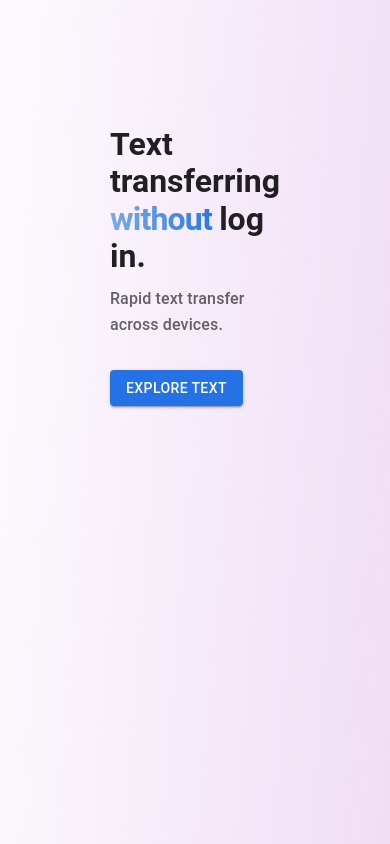
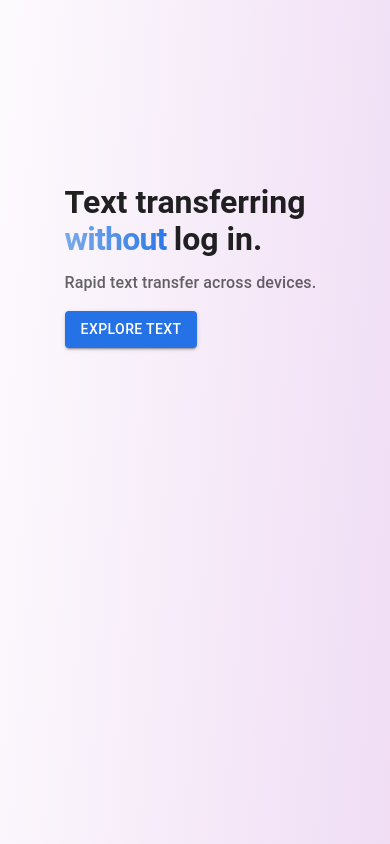
Before and after one commit to andygqw/GWTool_React, a React (Create React App) app: page / in a window 390 px wide. Shown: the part 1000-1844 px from the top of the page. Built offline with nearby package versions, Linux system fonts and the light colour scheme.

Commit message:
fixed landing page sections on phone screen

```diff
--- a/src/App.css
+++ b/src/App.css
@@ -56,9 +56,6 @@
   align-items: center;
 }
 
-.feature-card {
-  max-width: 55%;
-}
 
 
 @media (min-width: 768px) {
--- a/src/Component/LandingPage.js
+++ b/src/Component/LandingPage.js
@@ -82,7 +82,7 @@ const LandingPage = ({mode, isLoggedIn}) => {
                     sx={{
                         fontWeight: 'bold',
                         color: theme.palette.text.primary,
-                        fontSize: { xs: '2rem', sm: '2.5rem', md: '3.75rem' }
+                        fontSize: {xs: '2rem', sm: '2.5rem', md: '3.75rem'}
                     }}
                 >
                     {isLoggedIn ? (
@@ -101,7 +101,7 @@ const LandingPage = ({mode, isLoggedIn}) => {
                     sx={{
                         color: theme.palette.text.secondary,
                         mb: 4,
-                        fontSize: { xs: '1rem', sm: '1.25rem' },
+                        fontSize: {xs: '1rem', sm: '1.25rem'},
                     }}
                 >
                     Rapid online tools for single user.
@@ -121,8 +121,8 @@ const LandingPage = ({mode, isLoggedIn}) => {
                             <Button variant="contained"
                                     color="primary"
                                     sx={{
-                                        mr: { xs: 0, sm: 2},
-                                        width: { xs: '100%', sm: 'auto' },
+                                        mr: {xs: 0, sm: 2},
+                                        width: {xs: '100%', sm: 'auto'},
                                     }}
                                     onClick={() => navigate('/register')}
                             >
@@ -131,8 +131,8 @@ const LandingPage = ({mode, isLoggedIn}) => {
                             <Button variant="outlined"
                                     color="secondary"
                                     sx={{
-                                        mt: { xs: 1, sm: 0},
-                                        width: { xs: '100%', sm: 'auto' },
+                                        mt: {xs: 1, sm: 0},
+                                        width: {xs: '100%', sm: 'auto'},
                                     }}
                                     onClick={() => navigate('/login')}
                             >
@@ -146,14 +146,14 @@ const LandingPage = ({mode, isLoggedIn}) => {
                     sx={{
                         position: 'absolute',
                         bottom: '20px',
-                        left: { xs: '48%', sm: '50%'},
+                        left: {xs: '48%', sm: '50%'},
                         transform: 'translateX(-50%)',
                         animation: 'bounce 2s infinite'
                     }}
                 >
                     <KeyboardDoubleArrowDownIcon
                         sx={{
-                            fontSize: { xs: '2rem', sm: '3rem'},
+                            fontSize: {xs: '2rem', sm: '3rem'},
                             color: theme.palette.text.secondary
                         }}
                     />
@@ -187,7 +187,11 @@ const LandingPage = ({mode, isLoggedIn}) => {
                     <div className={'feature-section'}>
                         <Box
                             sx={{display: 'flex', justifyContent: 'space-around', alignItems: 'center', width: '100%'}}>
-                            <Box className={'feature-card'} sx={{flexBasis: '45%', textAlign: 'left'}}>
+                            <Box sx={{
+                                flexBasis: { xs: '80%', sm: '45%'},
+                                textAlign: 'left',
+                                maxWidth: {xs: '80%', sm: '55%'},
+                            }}>
                                 <Typography
                                     variant="h3"
                                     component="h2"
@@ -195,7 +199,7 @@ const LandingPage = ({mode, isLoggedIn}) => {
                                     sx={{
                                         fontWeight: 'bold',
                                         color: theme.palette.text.primary,
-                                        fontSize: { xs: '2rem', sm: '2.5rem', md: '3.5rem' }
+                                        fontSize: {xs: '2rem', sm: '2.5rem', md: '3.5rem'}
                                     }}
                                 >
                                     {section.description1}
@@ -208,8 +212,8 @@ const LandingPage = ({mode, isLoggedIn}) => {
                                     variant="h6"
                                     sx={{
                                         color: theme.palette.text.secondary,
-                                        mb: 4,
-                                        fontSize: { xs: '1rem', sm: '1.25rem' },
+                                        mb: { xs:2, sm: 4},
+                                        fontSize: {xs: '1rem', sm: '1.25rem'},
                                     }}
                                 >
                                     {section.description}
@@ -225,7 +229,7 @@ const LandingPage = ({mode, isLoggedIn}) => {
                             {section.title === "Text" ?
                                 <Box sx={{
                                     flexBasis: '45%',
-                                    display: { xs: 'none', md: 'block' }
+                                    display: {xs: 'none', md: 'block'}
                                 }}>
                                     <GroupFloatingInput/>
                                 </Box>
```
